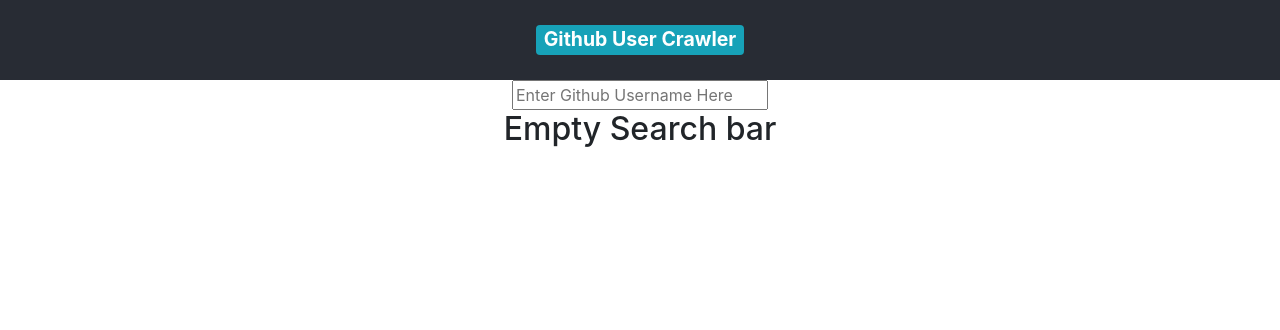
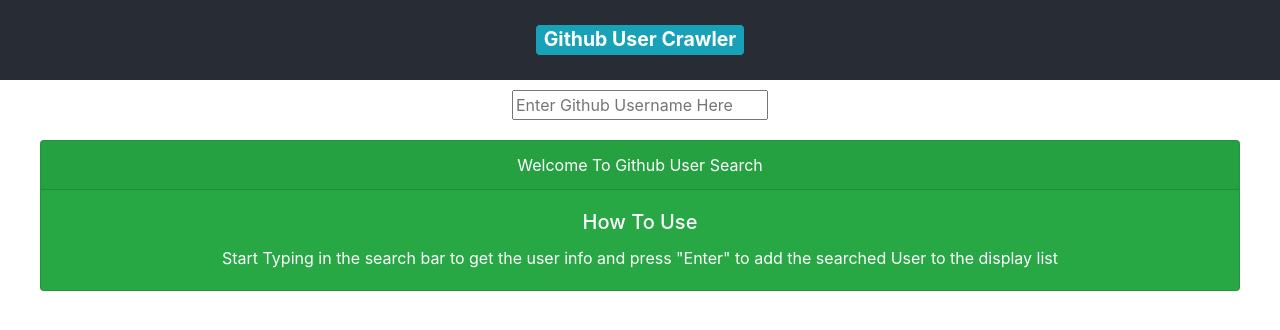
Before and after one commit to 1Canis-Lupus1/github-user-crawler, a React (Create React App) app: page / in a window 1280 px wide. Shown: the top 330 px of the page. Built offline with nearby package versions, Linux system fonts and the light colour scheme.

Commit message:
Card Layout Fixed and Loading Spinner Added

```diff
--- a/src/components/SearchBar.jsx
+++ b/src/components/SearchBar.jsx
@@ -4,6 +4,7 @@
   constructor(props) {
     super(props);
     this.state = {
+      isLoading: false,
       parameter: "",
       userNotFound: false,
       userAfterSearch: false,
@@ -13,6 +14,9 @@
   async componentDidMount() {
     // console.log("Search the Github API with ",this.state.parameter)
     if (this.state.parameter) {
+      this.setState({
+        isLoading: true,
+      });
       let userData = await fetch(
         `https://api.github.com/users/${this.state.parameter}`
       );
@@ -20,12 +24,24 @@
       if (displayData.message === "Not Found") {
         // console.log("User Not Found");
         this.setState({
+          isLoading: false,
           userNotFound: true,
+          userAfterSearch: false,
         });
       } else {
         console.log("Data is now:", displayData);
-        this.setState({ userNotFound:false,userAfterSearch: true });
+        this.setState({
+          isLoading: false,
+          userNotFound: false,
+          userAfterSearch: true,
+        });
       }
+    }
+    else{
+        this.setState({
+            userNotFound:false,
+            userAfterSearch:false
+        })
     }
   }
 
@@ -36,6 +52,7 @@
           type="text"
           value={this.state.parameter}
           placeholder="Enter Github Username Here"
+          style={{margin:"10px"}}
           onChange={(e) => {
             this.setState(
               {
@@ -46,28 +63,38 @@
               }
             );
           }}
-        />
-        {!this.state.parameter && <h2>Empty Search bar</h2>}
-        {this.state.userNotFound && (
+        /><br/>
+        {this.state.isLoading && (
+          <div class="spinner-grow" role="status">
+            <span class="visually-hidden"></span>
+          </div>
+        )}
+        {!this.state.isLoading && !this.state.parameter && !this.state.userNotFound && !this.state.userAfterSearch && (
+          <div
+            class="card text-white bg-success mb-3"
+            style={{ margin: "10px 40px" }}
+          >
+            <div class="card-header">Welcome To Github User Search</div>
+            <div class="card-body">
+              <h5 class="card-title">How To Use</h5>
+              <p class="card-text">
+                Start Typing in the search bar to get the user info and press
+                "Enter" to add the searched User to the display list
+              </p>
+            </div>
+          </div>
+        )}
+        {!this.state.isLoading && this.state.userNotFound && (
           <>
-            <div class="card text-center">
-              <div class="card-header">Featured</div>
+            <div class="card text-center" style={{margin:"10px 40px"}}>
               <div class="card-body">
                 <h5 class="card-title">Special title treatment</h5>
-                <p class="card-text">
-                  USER NOT FOUND
-                </p>
-                <a href="#" class="btn btn-primary">
-                  Go somewhere
-                </a>
+                <p class="card-text">USER NOT FOUND</p>
               </div>
-              <div class="card-footer text-muted">2 days ago</div>
             </div>
           </>
         )}
-        {this.state.userAfterSearch && (
-            <h2>User Details here</h2>
-        )}
+        {!this.state.isLoading && this.state.userAfterSearch && <h2>User Details here</h2>}
       </div>
     );
   }
```
Also changed, not shown: 1 other file (tests, documents, lock files or other folders).
